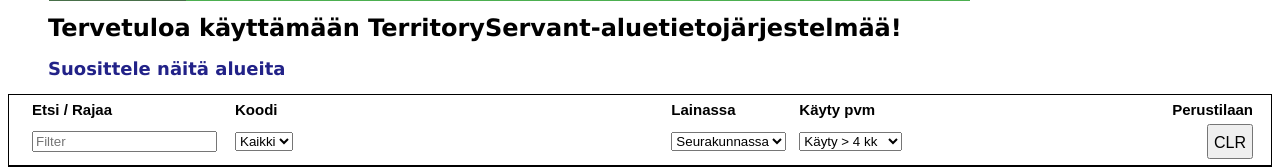
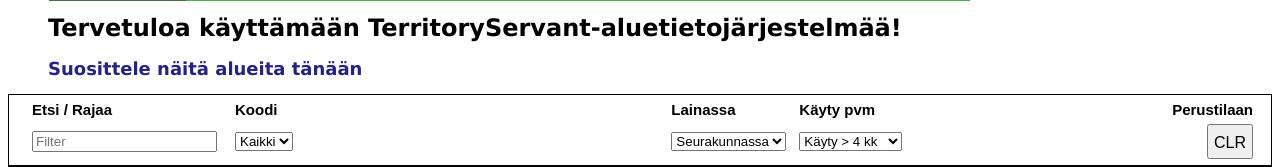
Before and after one commit to AaltonenJari/TerritoryServant, a CodeIgniter app: page /TerritoryServant/index.php in a window 1280 px wide. Shown: the part 78-245 px from the top of the page. Run offline with CodeIgniter, Linux system fonts and the light colour scheme; the visitor is signed in with stand-in values (Sample User, id 1); data that the repository does not hold is empty.

Commit message:
Kehitysmuutokset developiin

```diff
--- a/application/views/territory_view.php
+++ b/application/views/territory_view.php
@@ -42,7 +42,7 @@
       <?php } else { ?>
         <h1>Tervetuloa käyttämään TerritoryServant-aluetietojärjestelmää!</h1>
       <?php } ?>
-      <h2>Suosittele näitä alueita</h2>
+      <h2>Suosittele näitä alueita tänään</h2>
     <?php } else { ?>
       <h1>TerritoryServant - Seuranta ja alueiden merkitseminen</h1>
     <?php } ?>
```
